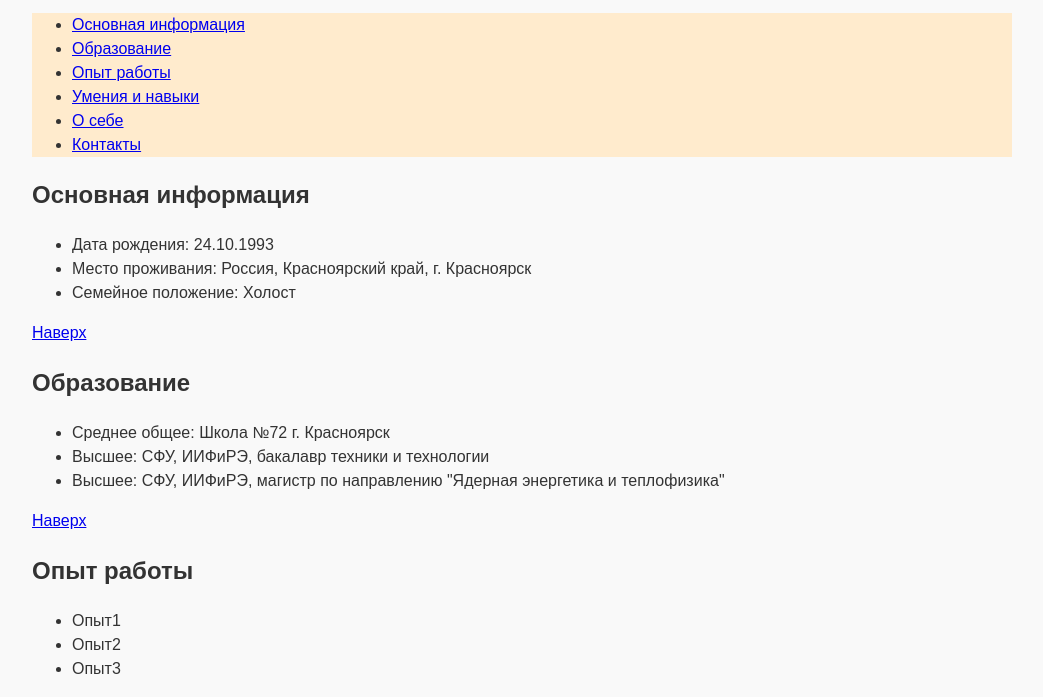
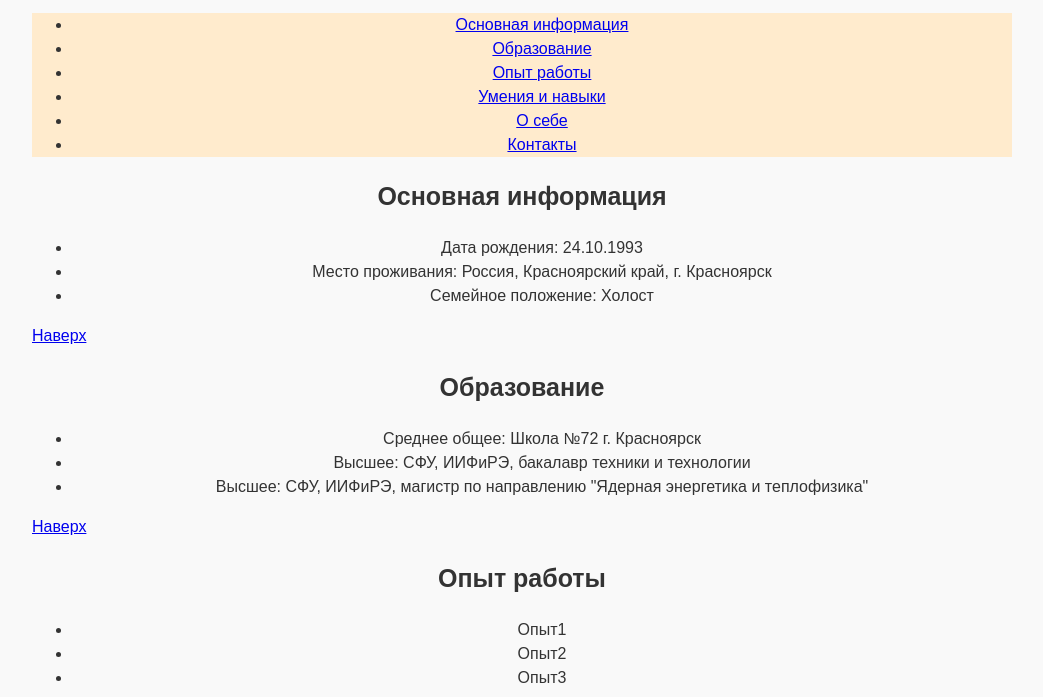
Before and after one commit to vgudkov/vgudkov.github.io, a plain HTML site: page index.html in a window 1280 px wide. Shown: the part 81-778 px from the top of the page, without its empty margins (118-1161 px from the left). Drawn offline with Linux system fonts and the light colour scheme.

Commit message:
Add files via upload

```diff
--- a/style.css
+++ b/style.css
@@ -18,9 +18,19 @@ body {
   nav{
 	background-color: blanchedalmond;
 	margin: 0 auto;
+	padding: 0 auto;
+	text-align: center;
   }
 
-  main > h2 {
+  section > h2 {
 	text-align: center;
 	font-size: 25px;
   }
+
+  section > ul {
+	text-align: center;
+  }
+
+  section > a {
+	text-align: center;
+  }
```
